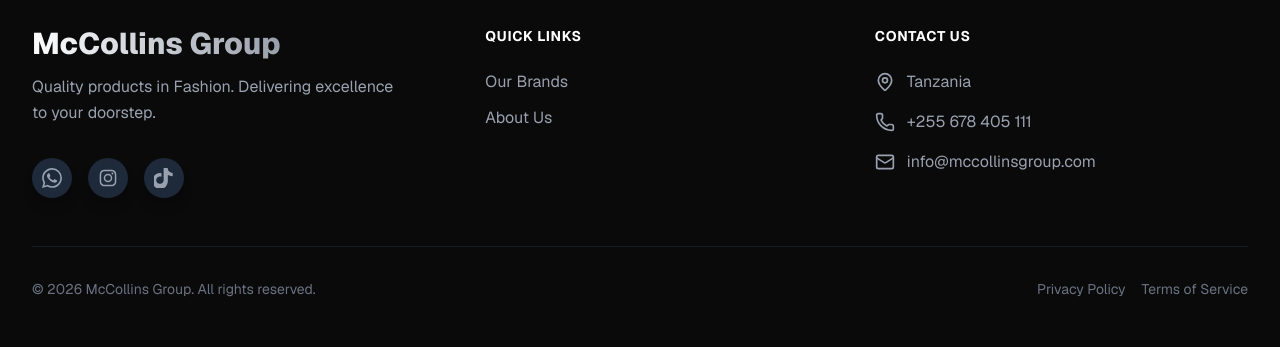
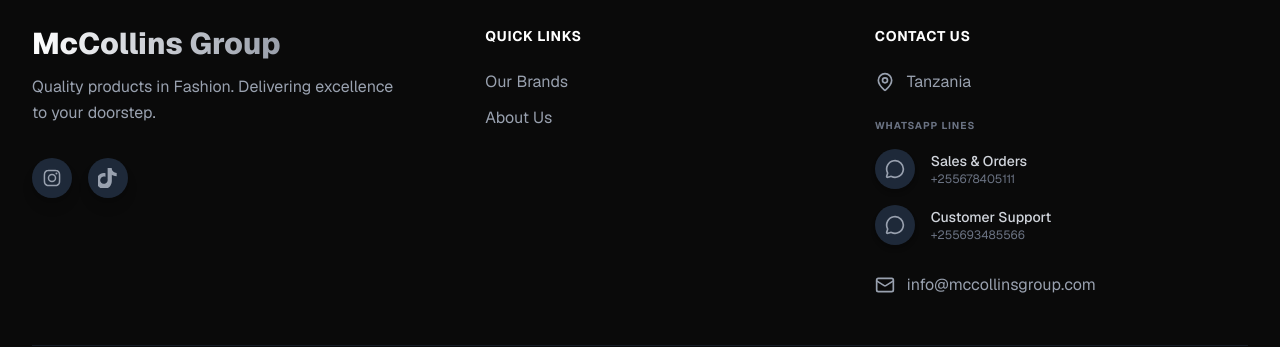
Before and after one commit to jemmziray-tech/mccollins-group, a Next.js app: page / in a window 1280 px wide. Shown: the part 1220-1567 px from the top of the page. Built offline with nearby package versions, Linux system fonts and the light colour scheme; no server answers; the database is empty.

Commit message:
Refactor SiteFooter component with WhatsApp support

```diff
--- a/app/components/SiteFooter.tsx
+++ b/app/components/SiteFooter.tsx
@@ -1,11 +1,13 @@
 // components/SiteFooter.tsx
 import React from 'react';
-import { MapPin, Phone, Mail } from 'lucide-react';
+import { MapPin, Mail, MessageCircle } from 'lucide-react';
 
-export default function Footer() {
-  // Update these with your actual profile links!
-  const WHATSAPP_NUMBER = "255678405111";
-  const INSTAGRAM_LINK = "https://www.instagram.com/_lwah.o?igsh=MTVha3V2a2ExdW40Mg==";
+export default function SiteFooter() {
+  // --- UPDATE THESE NUMBERS ---
+  const WHATSAPP_SALES = "255678405111";
+  const WHATSAPP_SUPPORT = "255693485566"; // Put your second number here!
+
+  const INSTAGRAM_LINK = "https://www.instagram.com/_lwah.o?igsh=MTVha3V2a2ExdW40Mg==%22;";
   const TIKTOK_LINK = "https://tiktok.com/@mccollinsgroup";
 
   return (
@@ -26,22 +28,8 @@
               </p>
             </div>
 
-            {/* Social Media Icons */}
+            {/* Social Media Icons (Instagram & TikTok) */}
             <div className="flex items-center space-x-4 pt-2">
-              {/* WhatsApp */}
-              <a
-                href={`https://wa.me/${WHATSAPP_NUMBER}`}
-                target="_blank"
-                rel="noopener noreferrer"
-                aria-label="Chat on WhatsApp"
-                className="flex items-center justify-center w-10 h-10 rounded-full bg-gray-800 text-gray-400 hover:bg-[#25D366] hover:text-white transition-all duration-300 hover:-translate-y-1 shadow-lg hover:shadow-[#25D366]/20"
-              >
-                <svg className="w-5 h-5" fill="currentColor" viewBox="0 0 24 24" aria-hidden="true">
-                  <path d="M17.472 14.382c-.297-.149-1.758-.867-2.03-.967-.273-.099-.471-.148-.67.15-.197.297-.767.966-.94 1.164-.173.199-.347.223-.644.075-.297-.15-1.255-.463-2.39-1.475-.883-.788-1.48-1.761-1.653-2.059-.173-.297-.018-.458.13-.606.134-.133.298-.347.446-.52.149-.174.198-.298.298-.497.099-.198.05-.371-.025-.52-.075-.149-.669-1.612-.916-2.207-.242-.579-.487-.5-.669-.51a12.8 12.8 0 00-.57-.01c-.198 0-.52.074-.792.372-.272.297-1.04 1.016-1.04 2.479 0 1.462 1.065 2.875 1.213 3.074.149.198 2.096 3.2 5.077 4.487.709.306 1.262.489 1.694.625.712.227 1.36.195 1.871.118.571-.085 1.758-.719 2.006-1.413.248-.694.248-1.289.173-1.413-.074-.124-.272-.198-.57-.347m-5.421 7.403h-.004a9.87 9.87 0 01-5.031-1.378l-.361-.214-3.741.982.998-3.648-.235-.374a9.86 9.86 0 01-1.51-5.26c.001-5.45 4.436-9.884 9.888-9.884 2.64 0 5.122 1.03 6.988 2.898a9.825 9.825 0 012.893 6.994c-.003 5.45-4.437 9.884-9.885 9.884m8.413-18.297A11.815 11.815 0 0012.05 0C5.495 0 .16 5.335.157 11.892c0 2.096.547 4.142 1.588 5.945L.057 24l6.305-1.654a11.882 11.882 0 005.683 1.448h.005c6.554 0 11.89-5.335 11.893-11.893a11.821 11.821 0 00-3.48-8.413z" />
-                </svg>
-              </a>
-
-              {/* Instagram */}
               <a
                 href={INSTAGRAM_LINK}
                 target="_blank"
@@ -54,7 +42,6 @@
                 </svg>
               </a>
 
-              {/* TikTok */}
               <a
                 href={TIKTOK_LINK}
                 target="_blank"
@@ -91,16 +78,40 @@
           {/* Column 3: Contact */}
           <div className="flex flex-col">
             <h4 className="text-lg font-bold text-white mb-6 uppercase tracking-wider text-sm">Contact Us</h4>
-            <ul className="space-y-4 text-gray-400">
+            <ul className="space-y-5 text-gray-400">
               <li className="flex items-start">
                 <MapPin className="w-5 h-5 text-gray-400 mr-3 shrink-0 mt-0.5" />
                 <span>Tanzania</span>
               </li>
-              <li className="flex items-center">
-                <Phone className="w-5 h-5 text-gray-400 mr-3 shrink-0" />
-                <span>+255 678 405 111</span>
+
+              {/* DUAL WHATSAPP SECTION */}
+              <li className="flex flex-col space-y-4 pt-1">
+                <span className="text-[10px] font-bold text-gray-500 uppercase tracking-widest">WhatsApp Lines</span>
+
+                {/* Number 1: Sales & Orders */}
+                <a href={`https://wa.me/${WHATSAPP_SALES}`} target="_blank" rel="noopener noreferrer" className="flex items-center group cursor-pointer">
+                  <div className="w-10 h-10 rounded-full bg-gray-800 flex items-center justify-center mr-4 group-hover:bg-[#25D366] transition-colors shrink-0 shadow-md">
+                     <MessageCircle className="w-5 h-5 text-gray-400 group-hover:text-white transition-colors" />
+                  </div>
+                  <div className="flex flex-col">
+                    <span className="text-sm font-medium text-gray-300 group-hover:text-[#25D366] transition-colors">Sales & Orders</span>
+                    <span className="text-xs text-gray-500">+{WHATSAPP_SALES}</span>
+                  </div>
+                </a>
+
+                {/* Number 2: Customer Support */}
+                <a href={`https://wa.me/${WHATSAPP_SUPPORT}`} target="_blank" rel="noopener noreferrer" className="flex items-center group cursor-pointer">
+                  <div className="w-10 h-10 rounded-full bg-gray-800 flex items-center justify-center mr-4 group-hover:bg-[#25D366] transition-colors shrink-0 shadow-md">
+                     <MessageCircle className="w-5 h-5 text-gray-400 group-hover:text-white transition-colors" />
+                  </div>
+                  <div className="flex flex-col">
+                    <span className="text-sm font-medium text-gray-300 group-hover:text-[#25D366] transition-colors">Customer Support</span>
+                    <span className="text-xs text-gray-500">+{WHATSAPP_SUPPORT}</span>
+                  </div>
+                </a>
               </li>
-              <li className="flex items-center">
+
+              <li className="flex items-center pt-2">
                 <Mail className="w-5 h-5 text-gray-400 mr-3 shrink-0" />
                 <span>info@mccollinsgroup.com</span>
               </li>
```
